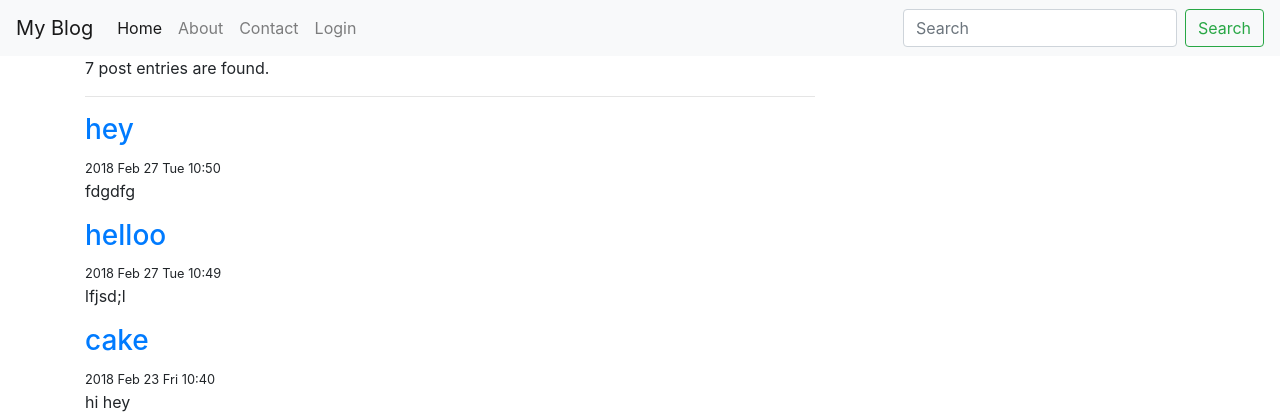
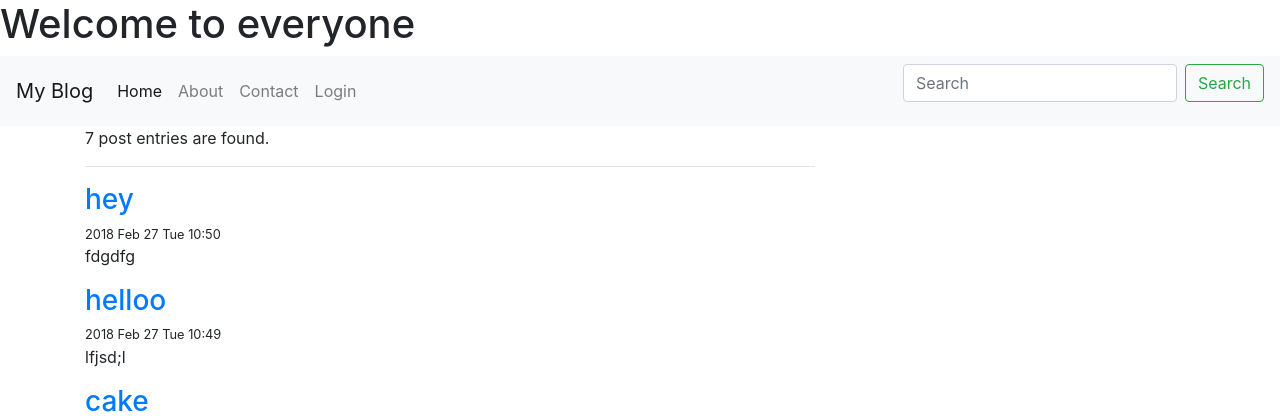
Before and after one commit to aastha48/classproject, a Django app: page / in a window 1280 px wide. Shown: the top 420 px of the page. Run offline with Django 3.2, Linux system fonts and the light colour scheme; data comes from the database, SQL or seed files in the repository; some libraries are stand-ins or nearby versions.

Commit message:
Update home.html

```diff
--- a/DjangoBlog/blog/templates/blog/home.html
+++ b/DjangoBlog/blog/templates/blog/home.html
@@ -1,3 +1,4 @@
+<h1>Welcome to everyone </h1>
 {% extends 'base.html' %}
 {% load pagination_tags %}
 
```
